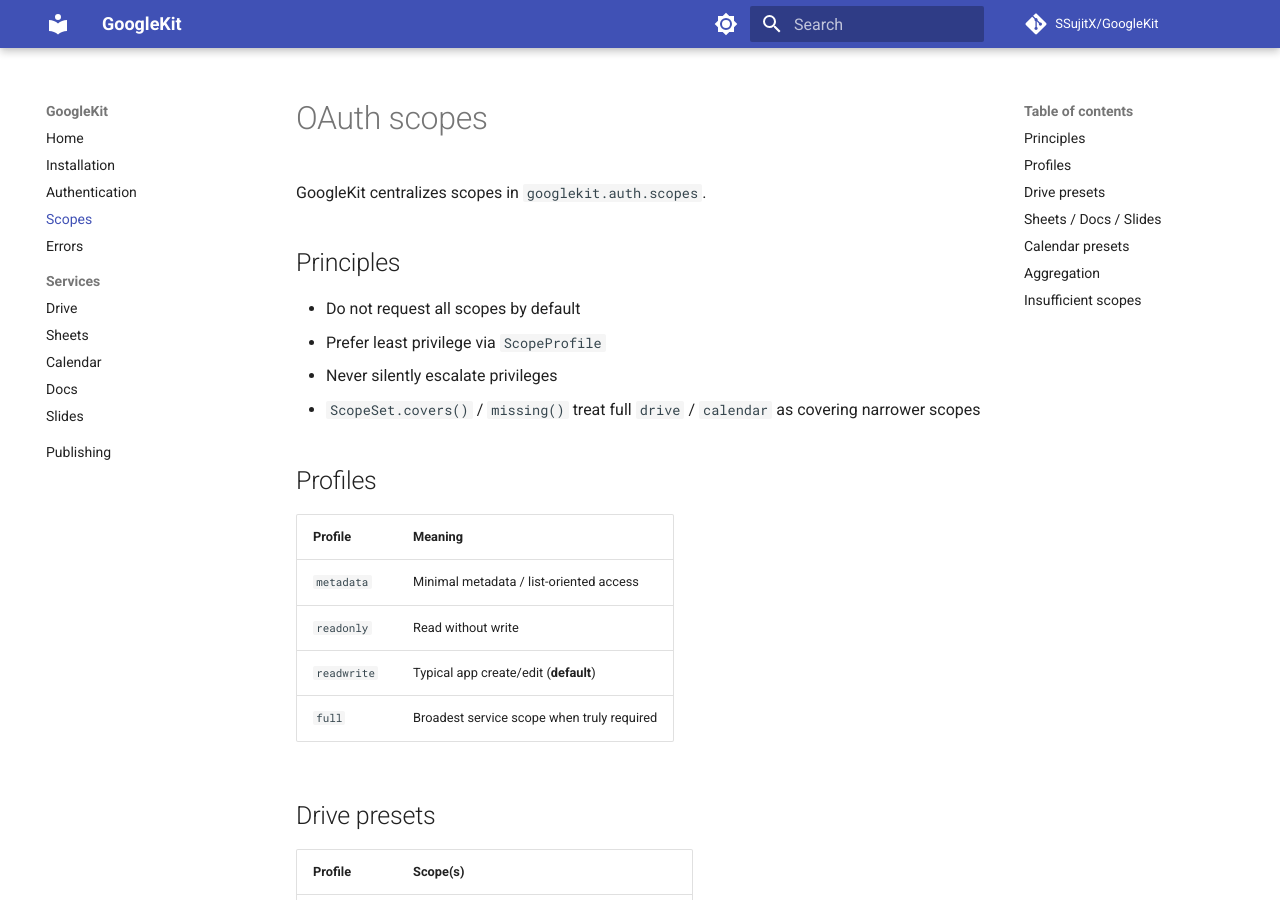
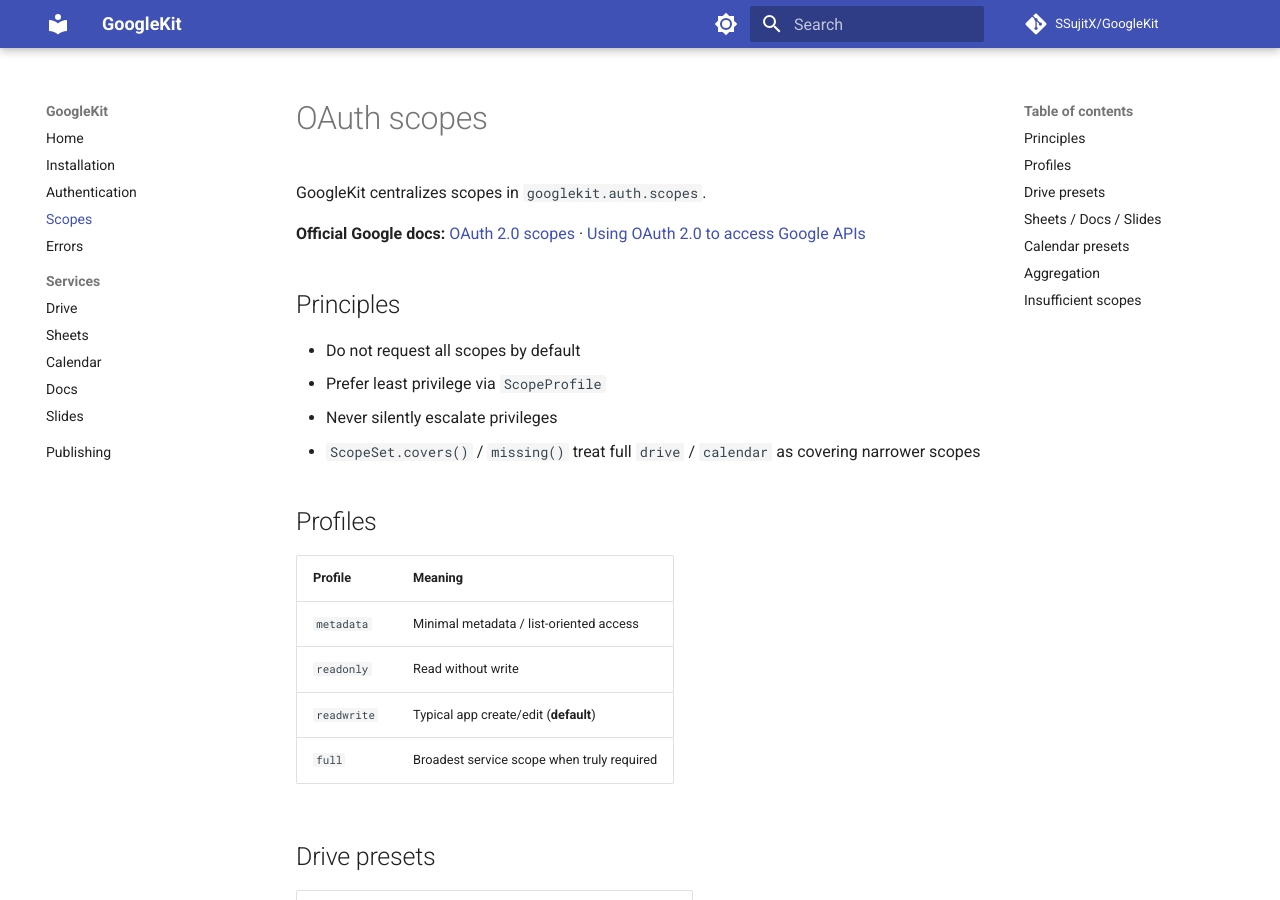
Before and after one commit to SSujitX/GoogleKit, an MkDocs documentation site: the page built from docs/scopes.md, in a window 1280 px wide and 900 px high. Built offline with MkDocs 1.6.1 and Material for MkDocs 9.7.7, drawn with Linux system fonts in a browser that asks for light colours; comment, search, counter and statistics services are not loaded.

Commit message:
docs: Add metadata and official Google OAuth scope links to improve documentation clarity and user guidance

```diff
--- a/docs/scopes.md
+++ b/docs/scopes.md
@@ -1,6 +1,16 @@
+---
+title: GoogleKit OAuth scopes and ScopeProfile presets
+description: >-
+  Least-privilege OAuth scope presets for Drive, Sheets, Calendar, Docs, and
+  Slides. ScopeProfile, aggregation, and InsufficientScopesError guidance.
+---
+
 # OAuth scopes
 
 GoogleKit centralizes scopes in `googlekit.auth.scopes`.
+
+**Official Google docs:** [OAuth 2.0 scopes](https://developers.google.com/identity/protocols/oauth2/scopes) ·
+[Using OAuth 2.0 to access Google APIs](https://developers.google.com/identity/protocols/oauth2)
 
 ## Principles
 
```
